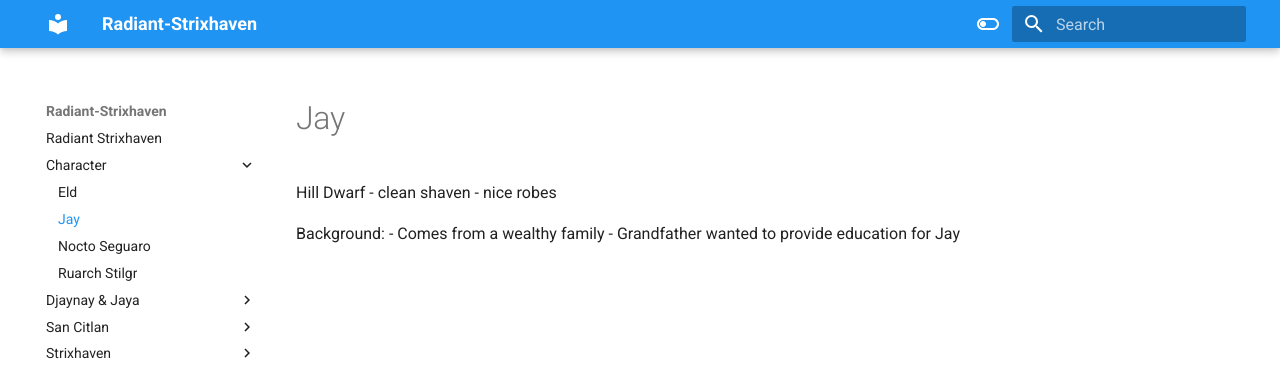
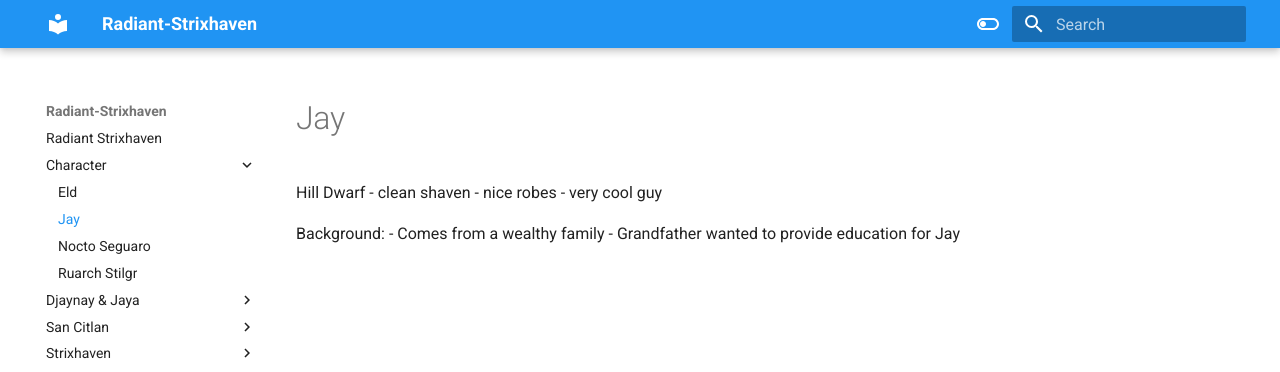
Before and after one commit to jcwhit/radiant-strixhaven, an MkDocs documentation site: the page built from docs/Character/Jay.md, in a window 1280 px wide. Shown: the top 372 px of the page. Built offline with MkDocs 1.6.1 and Material for MkDocs 9.7.7, drawn with Linux system fonts in a browser that asks for light colours.

Commit message:
Update Jay.md
clarifying info

```diff
--- a/docs/Character/Jay.md
+++ b/docs/Character/Jay.md
@@ -1,6 +1,7 @@
 Hill Dwarf
 - clean shaven
 - nice robes
+- very cool guy
 
 Background:
 - Comes from a wealthy family
```
